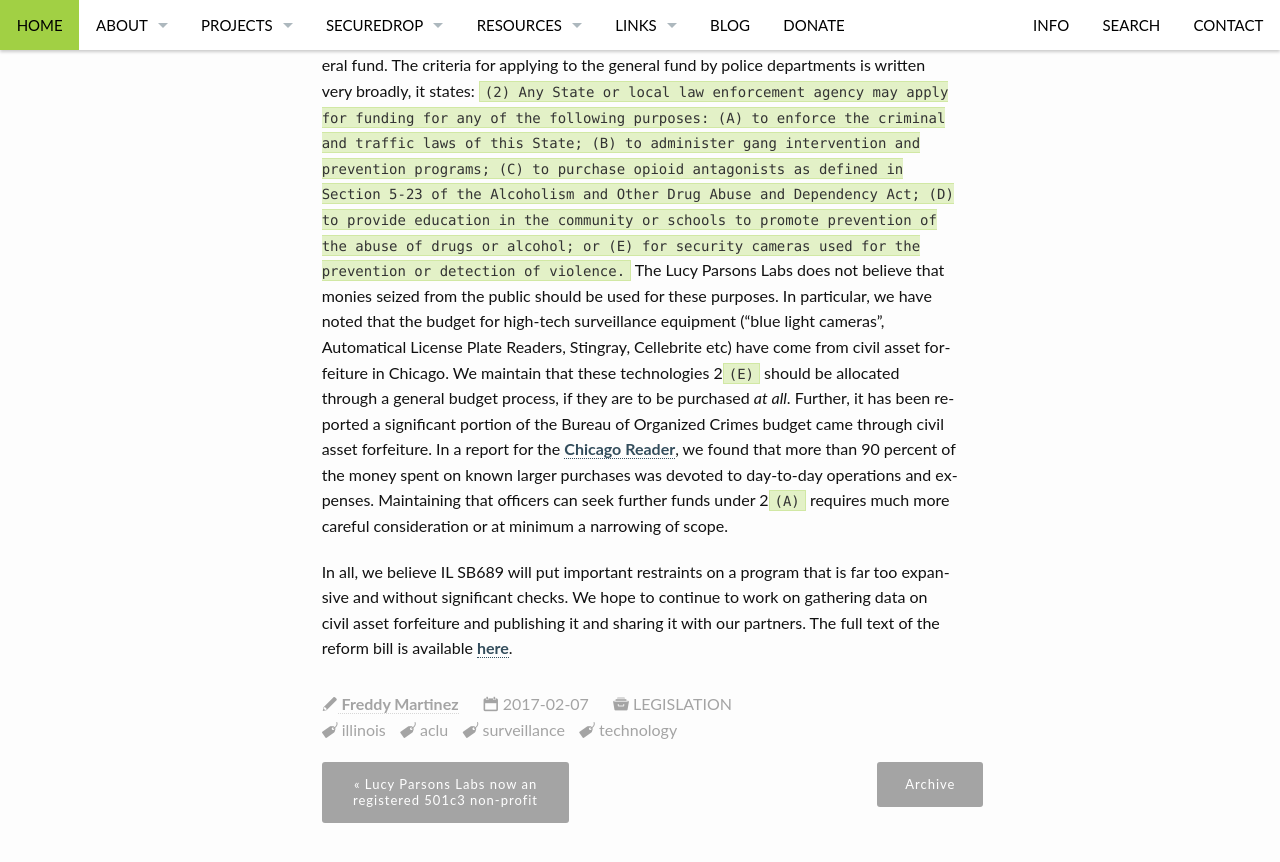
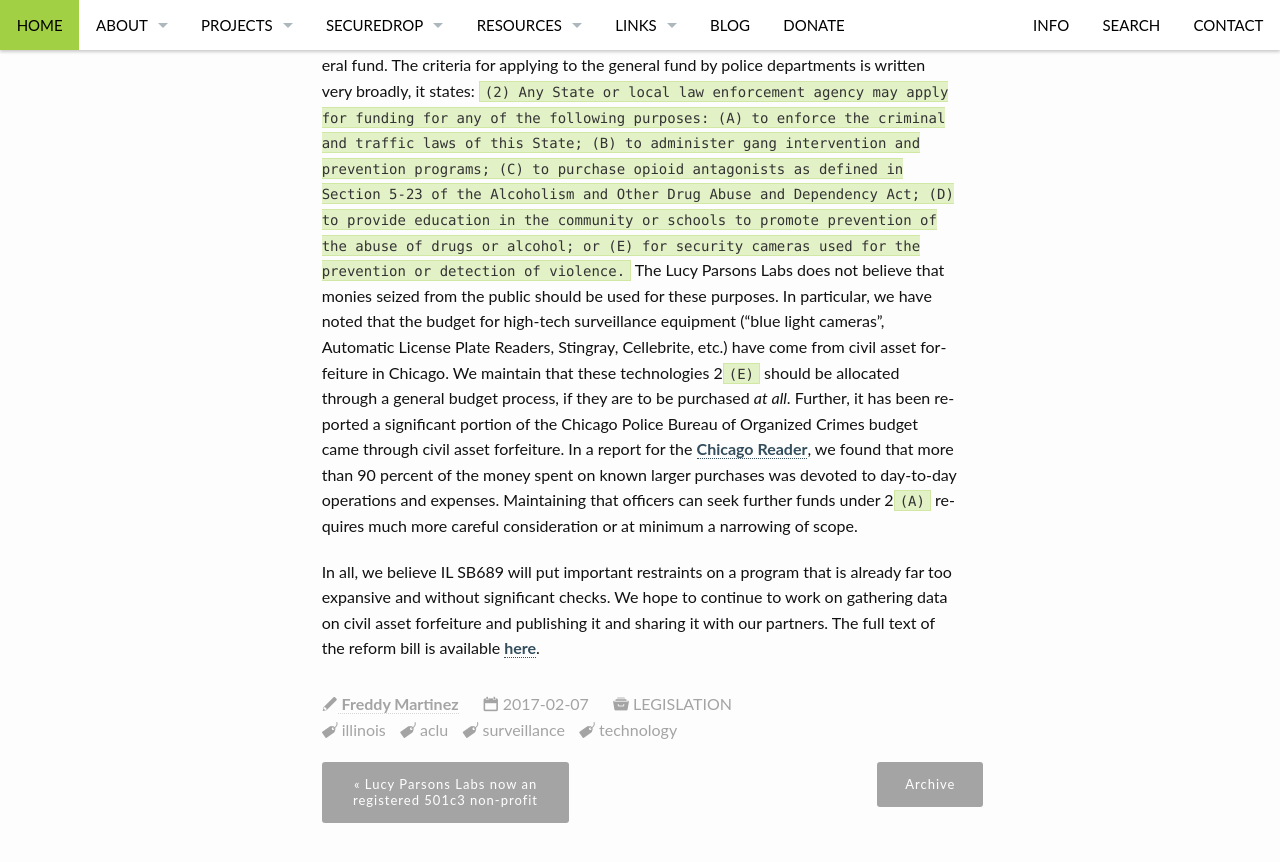
Before and after one commit to saltthefries/lucyparsonslabs.com, a Jekyll site: the page built from _posts/2017-02-07-Seizure-And-Forfeiture-Act.md, in a window 1280 px wide and 900 px high, scrolled down 694 px. Shown: the top 862 px of the window. Built offline with Jekyll 4.4.1, drawn with Linux system fonts in a browser that asks for light colours.

Commit message:
Update 2017-02-07-Seizure-And-Forfeiture-Act.md
updating spelling, adding a few words for flow, and some punctuation.

````diff
--- a/_posts/2017-02-07-Seizure-And-Forfeiture-Act.md
+++ b/_posts/2017-02-07-Seizure-And-Forfeiture-Act.md
@@ -41,6 +41,6 @@ Dependency Act;
 (D) to provide education in the community or schools to
 promote prevention of the abuse of drugs or alcohol; or
 (E) for security cameras used for the prevention or
-detection of violence.```  The Lucy Parsons Labs does not believe that monies seized from the public should be used for these purposes. In particular, we have noted that the budget for high-tech surveillance equipment ("blue light cameras", Automatical License Plate Readers, Stingray, Cellebrite etc) have come from civil asset forfeiture in Chicago. We maintain that these technologies 2`(E)` should be allocated through a general budget process, if they are to be purchased *at all*. Further, it has been reported a significant portion of the Bureau of Organized Crimes budget came through civil asset forfeiture. In a report for the [Chicago Reader](http://www.chicagoreader.com/chicago/police-department-civil-forfeiture-investigation/Content?oid=23728922), we found that more than 90 percent of the money spent on known larger purchases was devoted to day-to-day operations and expenses. Maintaining that officers can seek further funds under 2`(A)` requires much more careful consideration or at minimum a narrowing of scope.
+detection of violence.```  The Lucy Parsons Labs does not believe that monies seized from the public should be used for these purposes. In particular, we have noted that the budget for high-tech surveillance equipment ("blue light cameras", Automatic License Plate Readers, Stingray, Cellebrite, etc.) have come from civil asset forfeiture in Chicago. We maintain that these technologies 2`(E)` should be allocated through a general budget process, if they are to be purchased *at all*. Further, it has been reported a significant portion of the Chicago Police Bureau of Organized Crimes budget came through civil asset forfeiture. In a report for the [Chicago Reader](http://www.chicagoreader.com/chicago/police-department-civil-forfeiture-investigation/Content?oid=23728922), we found that more than 90 percent of the money spent on known larger purchases was devoted to day-to-day operations and expenses. Maintaining that officers can seek further funds under 2`(A)` requires much more careful consideration or at minimum a narrowing of scope.
 
-In all, we believe IL SB689 will put important restraints on a program that is far too expansive and without significant checks. We hope to continue to work on gathering data on civil asset forfeiture and publishing it and sharing it with our partners. The full text of the reform bill is available [here](http://www.ilga.gov/legislation/100/HB/PDF/10000HB0689lv.pdf).
+In all, we believe IL SB689 will put important restraints on a program that is already far too expansive and without significant checks. We hope to continue to work on gathering data on civil asset forfeiture and publishing it and sharing it with our partners. The full text of the reform bill is available [here](http://www.ilga.gov/legislation/100/HB/PDF/10000HB0689lv.pdf).
````
